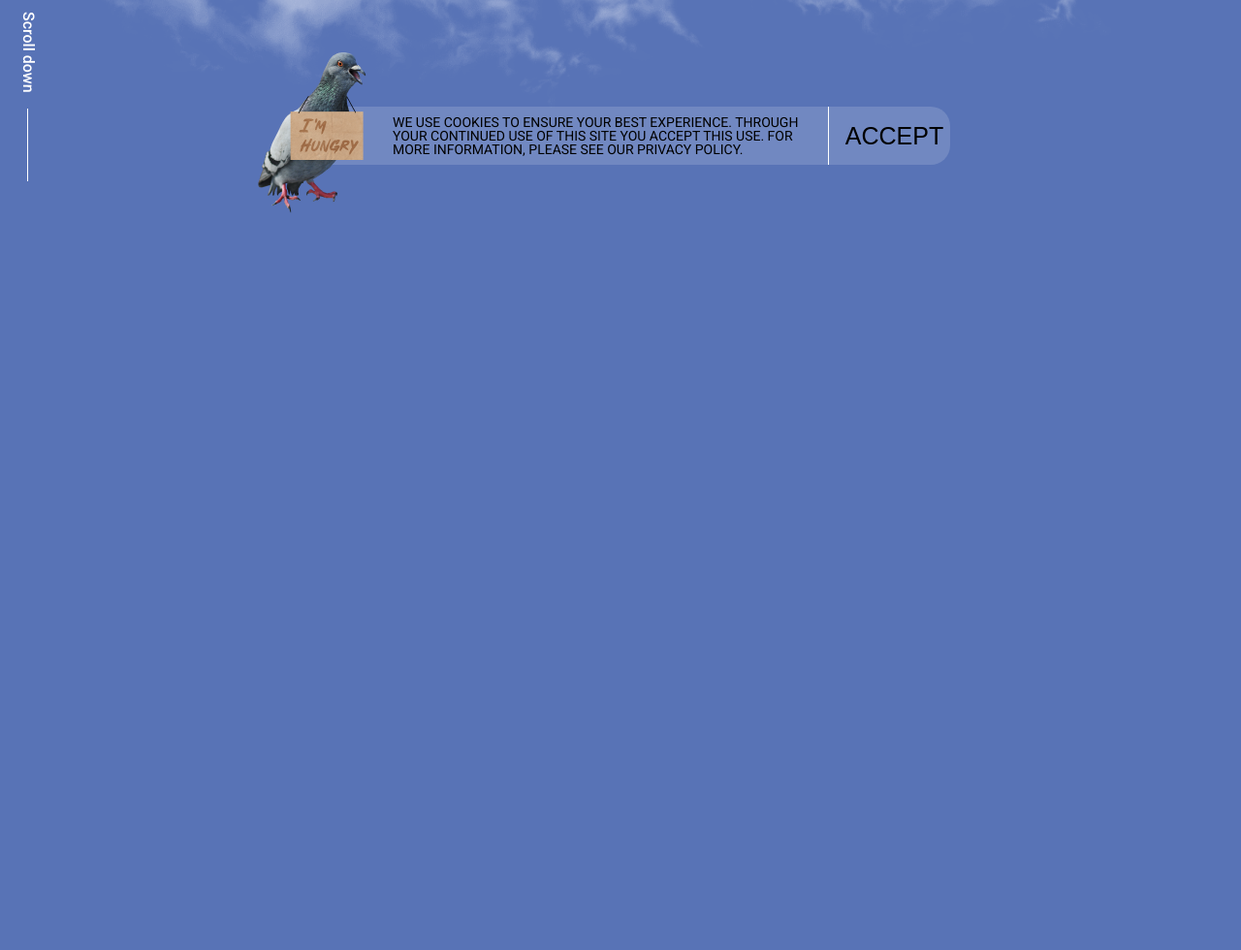
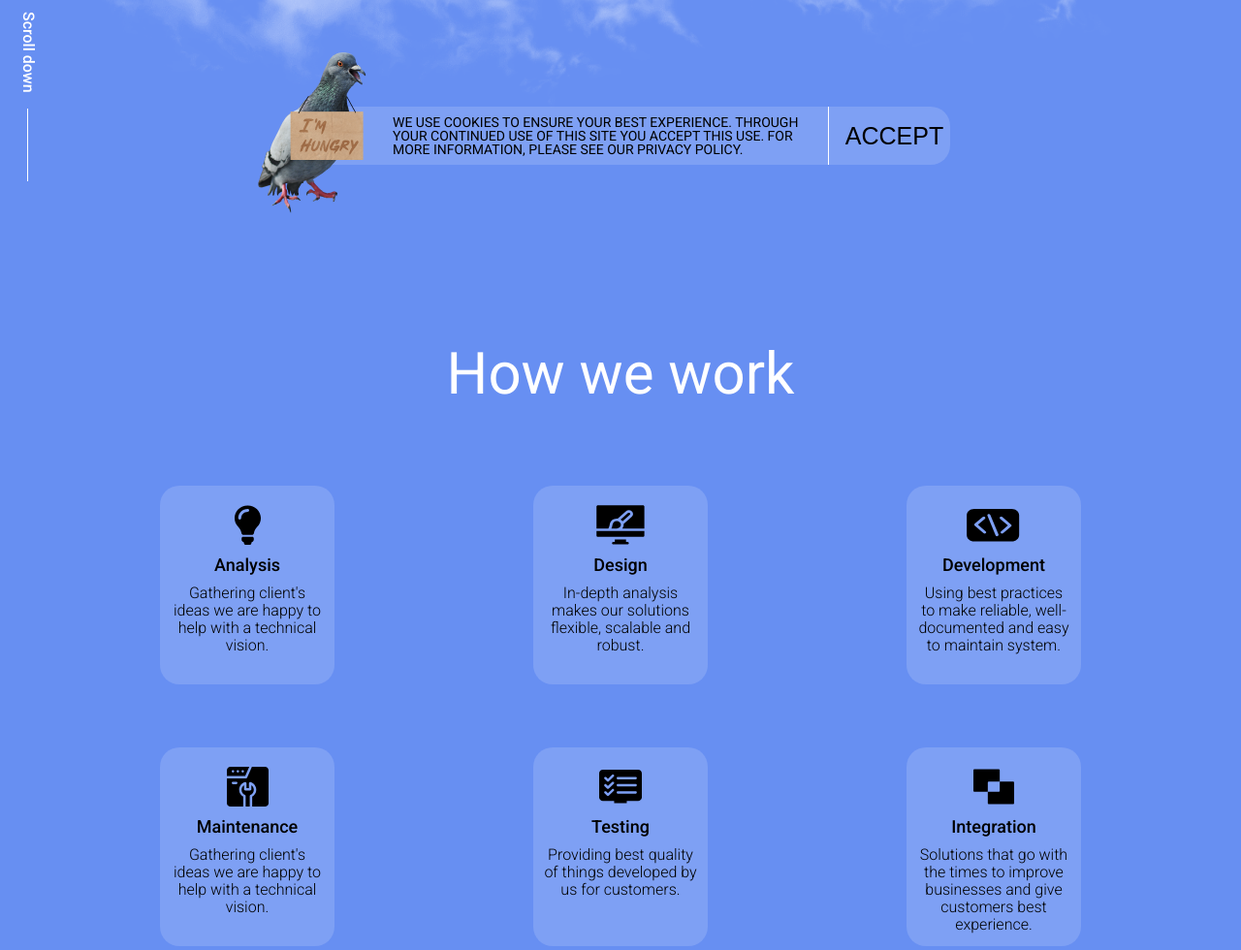
Before and after one commit to Gronius/lending-streaming, a website: page index.html in a window 1280 px wide. Shown: the part 580-1560 px from the top of the page at 97% size. Before the commit the page ends 880 px from the top, so only its background shows below. Drawn offline with nearby package versions, Linux system fonts and the light colour scheme; files that its build step writes are made by us from their sources.

Commit message:
work section implementation

```diff
--- a/index.html
+++ b/index.html
@@ -76,7 +76,61 @@
       </div>
     </section>
 
+    <section class="work-section">
+      <div class="container">
+        <div class="work">
+          <h2 class="work__title">How we work</h2>
+
+          <div class="work__cards-wrapper">
+            <figure class="info-card card--analysis" aria-label="card analytics">
+              <svg class="info-card__icon icon--bulb" aria-label="bulb img">
+              <use href="assets/sprites.svg#bulb-icon"></use>
+              </svg>
+              <h3 class="info-card__title">Analysis</h3>
+              <p class="info-card__desc">Gathering client's ideas we are happy to help with a technical vision.</p>
+            </figure>
+            <figure class="info-card card--design" aria-label="card design">
+              <svg class="info-card__icon icon--design" aria-label="design img">
+              <use href="assets/sprites.svg#design-icon"></use>
+              </svg>
+              <h3 class="info-card__title">Design</h3>
+              <p class="info-card__desc">In-depth analysis makes our solutions flexible, scalable and robust.</p>
+            </figure>
+            <figure class="info-card card--dev" aria-label="card development">
+              <svg class="info-card__icon icon--dev" aria-label="development img">
+              <use href="assets/sprites.svg#dev-icon"></use>
+              </svg>
+              <h3 class="info-card__title">Development</h3>
+              <p class="info-card__desc">Using best practices to make reliable, well-documented and easy to maintain system.</p>
+            </figure>
+            <figure class="info-card card--maintenance" aria-label="card maintenance">
+              <svg class="info-card__icon icon--maintenance" aria-label="maintenance img">
+              <use href="assets/sprites.svg#maintenance-icon"></use>
+              </svg>
+              <h3 class="info-card__title">Maintenance</h3>
+              <p class="info-card__desc">Gathering client's ideas we are happy to help with a technical vision.</p>
+            </figure>
+            <figure class="info-card card--testing" aria-label="card testing">
+              <svg class="info-card__icon icon--testing" aria-label="testing img">
+              <use href="assets/sprites.svg#testing-icon"></use>
+              </svg>
+              <h3 class="info-card__title">Testing</h3>
+              <p class="info-card__desc">Providing best quality of things developed by us for customers.</p>
+            </figure>
+            <figure class="info-card card--integration" aria-label="card integration">
+              <svg class="info-card__icon icon--integration" aria-label="integration img">
+              <use href="assets/sprites.svg#integration-icon"></use>
+              </svg>
+              <h3 class="info-card__title">Integration</h3>
+              <p class="info-card__desc">Solutions that go with the times to improve businesses and give customers best experience.</p>
+            </figure>
+
+          </div>
+        </div>
+      </div>
+    </section>
+
   </main>
 
 </body>
-</html>
+</html>g
--- a/styles/_basic.scss
+++ b/styles/_basic.scss
@@ -33,7 +33,9 @@ a {
 li {
     list-style: none;
 }
-
+figure {
+  margin: 0;
+}
 
 .container {
   max-width: 1440px;
--- /dev/null
+++ b/styles/_cards.scss
@@ -0,0 +1,58 @@
+@use 'variables' as *;
+@use 'mixins' as m;
+@use 'placeholders';
+@use 'sass:color';
+
+.info-card{
+  width: 180px;
+  height: 205px;
+  padding: 20px 10px 0;
+  border-radius: 20px;
+   background-color: color.adjust($color_white, $alpha: -0.85);
+   @include m.d-flex(start, center, nowrap, column, 0, 10px);
+
+   &__icon {
+    width: 25px;
+    height: 25px;
+    fill: $color_black;
+   }
+
+   &__title{
+    @include m.font(18px, 500, $color_black)
+   }
+
+   &__desc {
+    text-align: center;
+    @include m.font(16px, 300, $color_black);
+    line-height: 1.12;
+
+   }
+   &:hover {
+    cursor: pointer;
+     background-color: color.adjust($color_white, $alpha: -0.95);
+
+    .info-card__icon{
+      fill: $color_white;
+    }
+    .info-card__title, .info-card__desc {
+      color: $color_white;
+    }
+   }
+
+   @media (max-width: $media_min){
+    width: 140px;
+    height: 170px;
+
+       &__title{
+    @include m.font(14px, 400, $color_black)
+   }
+
+   &__desc {
+
+    @include m.font(11px, 300, $color_black);
+    line-height: 1.12;
+
+   }
+
+   }
+}
--- a/styles/_importer.scss
+++ b/styles/_importer.scss
@@ -1,6 +1,8 @@
 @forward 'basic';
+@forward 'cards';
 @forward 'header';
 @forward 'hero';
+@forward 'work';
 
 
 
--- a/styles/_variables.scss
+++ b/styles/_variables.scss
@@ -1,5 +1,5 @@
-// $color_blue: #678FF2;
-$color_blue: #5873b6;
+$color_blue: #678FF2;
+// $color_blue: #5873b6;
 $color_white: #fff;
 $color_black: #000;
 
--- /dev/null
+++ b/styles/_work.scss
@@ -0,0 +1,104 @@
+@use 'variables' as *;
+@use 'mixins' as m;
+@use 'sass:color';
+
+.work-section{
+  padding: 50px 20px 180px;
+
+  .work{
+    margin: 0 auto;
+    text-align: center;
+
+    &__title{
+      margin: 0 0 80px 0;
+      @include m.font(60px, 400, $color_white);
+
+       @media (max-width: $media_min){
+        display: none;
+       }
+    }
+
+    &__cards-wrapper {
+      margin: 0 auto;
+      max-width: 950px;
+
+      display: grid;
+      grid-template-columns: repeat(3, 1fr);
+      grid-template-rows: repeat(2, 1fr);
+      row-gap: 65px;
+      // justify-items: center;
+      // align-items: center;
+      place-items: center center;
+      grid-template-areas:
+      "analysis design dev"
+      "maintenance testing integration";
+
+      .card--analysis {
+        grid-area: analysis;
+        justify-self: start;
+      }
+      .card--design {
+        grid-area: design;
+        justify-self: center;
+      }
+      .card--dev {
+        grid-area: dev;
+        justify-self: end;
+      }
+      .card--maintenance {
+        grid-area: maintenance;
+        justify-self: start;
+      }
+      .card--testing {
+        grid-area: testing;
+        justify-self: center;
+      }
+      .card--integration {
+        grid-area: integration;
+        justify-self: end;
+      }
+      .icon--bulb{
+        width: 29px;
+        height: 41px;
+      }
+      .icon--design{
+        width: 50px;
+        height: 41px;
+      }
+      .icon--dev{
+        width: 55px;
+        height: 41px;
+      }
+      .icon--maintenance{
+        width: 43px;
+        height: 41px;
+      }
+      .icon--testing{
+        width: 44px;
+        height: 41px;
+      }
+      .icon--integration{
+        width: 42px;
+        height: 41px;
+      }
+
+      @media (max-width: $media_md) {
+        grid-template-columns: repeat(2, 1fr);
+        grid-template-rows: repeat(3, 1fr);
+        grid-template-areas:
+          "analysis design"
+          "dev  maintenance"
+          "testing integration";
+
+      .card--analysis,
+      .card--design,
+      .card--dev,
+      .card--maintenance,
+      .card--testing,
+      .card--integration {
+        justify-self: center;
+      }
+      }
+    }
+  }
+}
```
